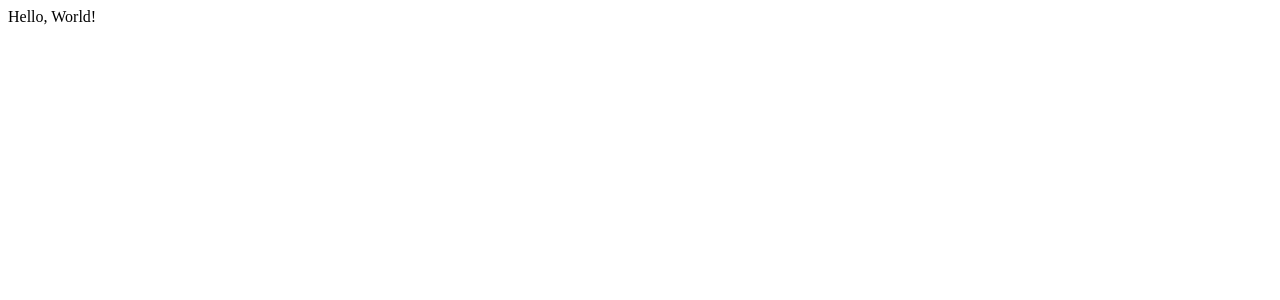
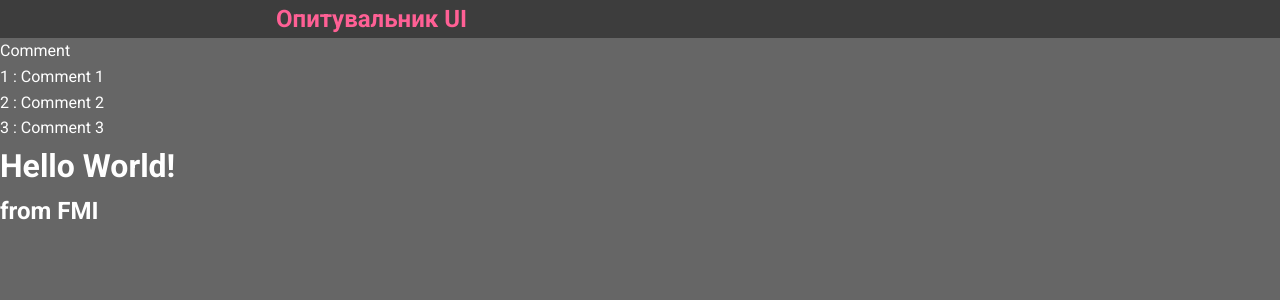
Before and after one commit to Volodymyr-Kovdrysh/Frontend-2024, a React (Vite) app: page / in a window 1280 px wide. Shown: the top 300 px of the page. Built offline with nearby package versions, Linux system fonts and the light colour scheme.

Commit message:
Знайомство з компонентою
Signed-off-by: VVKo <v.v.kovdrysh@gmail.com>

```diff
--- a/src/App.jsx
+++ b/src/App.jsx
@@ -1,11 +1,46 @@
+import Hello from "./components/Hello";
+import Header from "./components/Header.jsx";
 
 
 function App() {
 
+    const msg = "Comment"
+    const showComment = true
 
-  return (
+    const loading = false
+    const feedbacks = [
+        {
+            id: 1,
+            text: 'Comment 1',
+        },
+        {
+            id: 2,
+            text: 'Comment 2',
+        },
+        {
+            id: 3,
+            text: 'Comment 3',
+        },
+    ]
+
+    const text = 'TEXT456'
+
+    if (loading) return (<div style={{backgroundColor: 'red'}}>Loading...</div>)
+
+
+
+    return (
     <>
-      Hello, World!
+        <Header />
+        {showComment && msg }
+
+        {showComment && (<>
+            <ul>
+                {feedbacks.map((val) => <li key={val.id}>{val.id} : {val.text}</li>)}
+            </ul>
+        </>)}
+
+      <Hello />
     </>
   )
 }
--- /dev/null
+++ b/src/components/Header.jsx
@@ -0,0 +1,31 @@
+import PropTypes from "prop-types";
+
+const Header = ({text, textColor, bgColor}) => {
+    const MyStyles = {
+        backgroundColor: bgColor,
+        color: textColor,
+    };
+    return (
+        <header style={MyStyles}>
+            <div className="container">
+                <h2>{text}</h2>
+            </div>
+        </header>
+    );
+};
+
+Header.defaultProps = {
+    text: "Опитувальник UI",
+    bgColor: "rgba(0,0,0,0.4)",
+    textColor: "#ff6095",
+
+}
+
+Header.propTypes = {
+    text: PropTypes.string,
+    bgColor: PropTypes.string,
+    textColor: PropTypes.string,
+}
+
+
+export default Header;
--- /dev/null
+++ b/src/components/Hello.jsx
@@ -0,0 +1,14 @@
+import React from 'react';
+
+const Hello = () => {
+    return (
+        <>
+        <h1>
+            Hello World!
+        </h1>
+        <h2> from FMI</h2>
+        </>
+    );
+};
+
+export default Hello;
--- a/src/index.css
+++ b/src/index.css
@@ -0,0 +1,24 @@
+@import url("https://fonts.googleapis.com/css2?family=Caveat:wght@400;500;600;700&family=Open+Sans+Condensed:ital,wght@0,300;0,700;1,300&family=Roboto:ital,wght@0,100;0,300;0,400;0,500;0,700;0,900;1,100;1,300;1,400;1,500;1,700;1,900&display=swap");
+
+* {
+    box-sizing: border-box;
+    margin: 0;
+    padding: 0;
+}
+
+body {
+    font-family: "Roboto", sans-serif;
+    background-color: #666;
+    color: #fff;
+    line-height: 1.6;
+}
+
+ul {
+    list-style: none;
+}
+
+.container {
+    max-width: 768px;
+    margin: auto;
+    padding: 0 20px;
+}
```
